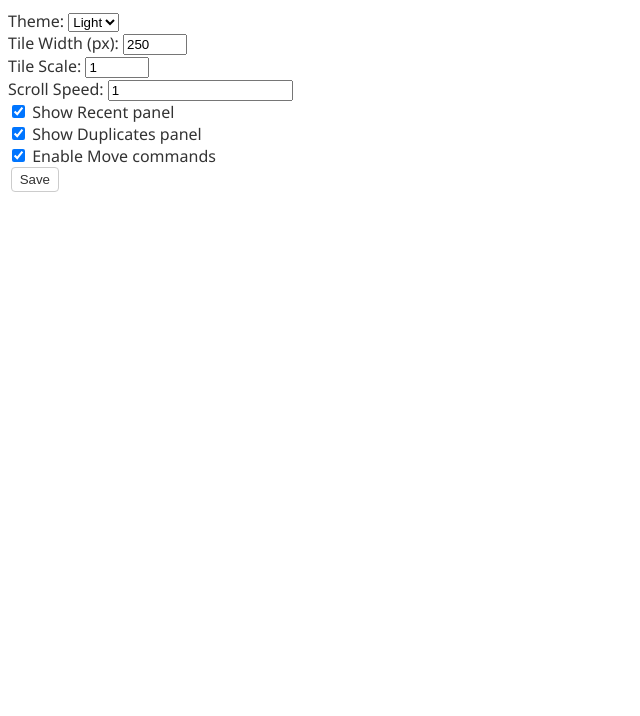
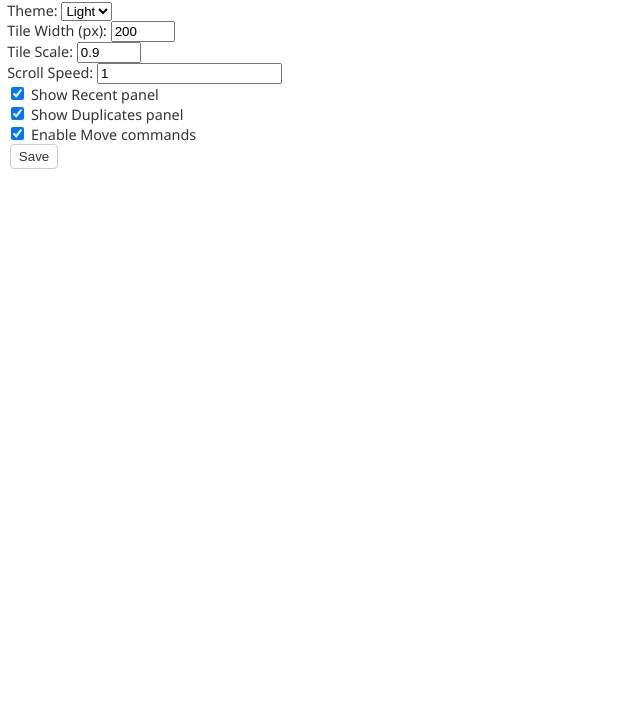
Before and after one commit to geek111/tab, a browser extension: page mytabs/options.html in a window 1280 px wide. Shown: the part 84-800 px from the top of the page, without its empty margins (0-640 px from the left). Drawn offline with Linux system fonts and the light colour scheme.

Commit message:
Make full view tiles compact by default

```diff
--- a/mytabs/fullwin.js
+++ b/mytabs/fullwin.js
@@ -1,5 +1,5 @@
 (async function(){
-  const { fullSize, tileWidth = 250, tileScale = 1 } =
+  const { fullSize, tileWidth = 200, tileScale = 0.9 } =
     await browser.storage.local.get(['fullSize', 'tileWidth', 'tileScale']);
   if (fullSize && typeof fullSize.width === 'number' && typeof fullSize.height === 'number') {
     try {
@@ -22,7 +22,7 @@
 
   function updateCols() {
     const style = getComputedStyle(document.documentElement);
-    const tile = parseInt(style.getPropertyValue('--tile-width'), 10) || 250;
+    const tile = parseInt(style.getPropertyValue('--tile-width'), 10) || 200;
     const width = document.body.clientWidth;
     const cols = Math.max(1, Math.floor(width / tile));
     document.documentElement.style.setProperty('--cols', cols);
--- a/mytabs/options.html
+++ b/mytabs/options.html
@@ -8,9 +8,9 @@
   <h1>Options</h1>
   <label>Theme: <select id="theme"><option value="light">Light</option><option value="dark">Dark</option></select></label>
   <br>
-  <label>Tile Width (px): <input type="number" id="tileWidth" min="100" max="600" value="250"></label>
+  <label>Tile Width (px): <input type="number" id="tileWidth" min="100" max="600" value="200"></label>
   <br>
-  <label>Tile Scale: <input type="number" id="tileScale" min="0.5" max="2" step="0.1" value="1"></label>
+  <label>Tile Scale: <input type="number" id="tileScale" min="0.5" max="2" step="0.1" value="0.9"></label>
   <br>
   <label>Scroll Speed: <input type="number" id="scrollSpeed" min="0.5" step="0.1" value="1"></label>
   <br>
--- a/mytabs/options.js
+++ b/mytabs/options.js
@@ -1,5 +1,5 @@
 async function load(){
-  const {theme='light', tileWidth=250, tileScale=1, scrollSpeed=1, showRecent=true, showDuplicates=true, enableMove=true} =
+  const {theme='light', tileWidth=200, tileScale=0.9, scrollSpeed=1, showRecent=true, showDuplicates=true, enableMove=true} =
     await browser.storage.local.get(['theme','tileWidth','tileScale','scrollSpeed','showRecent','showDuplicates','enableMove']);
   document.getElementById('theme').value = theme;
   document.getElementById('tileWidth').value = tileWidth;
--- a/mytabs/style.css
+++ b/mytabs/style.css
@@ -6,8 +6,8 @@
   --color-active: #eef5ff;
   --color-selected: #dceaff;
   --color-muted: #888;
-  --tile-width: 250px;
-  --tile-scale: 1;
+  --tile-width: 200px;
+  --tile-scale: 0.9;
 }
 
 body {
--- a/mytabs/theme.js
+++ b/mytabs/theme.js
@@ -1,5 +1,5 @@
 (async function(){
-  let { theme = 'light', tileWidth = 250, tileScale = 1 } = await browser.storage.local.get(['theme','tileWidth','tileScale']);
+  let { theme = 'light', tileWidth = 200, tileScale = 0.9 } = await browser.storage.local.get(['theme','tileWidth','tileScale']);
 
   function apply(){
     document.body.dataset.theme = theme;
```
